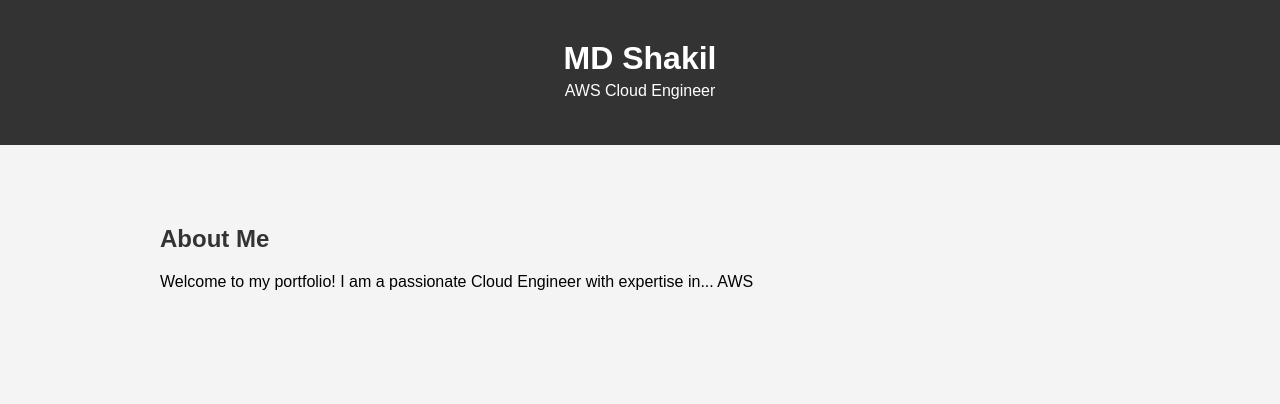
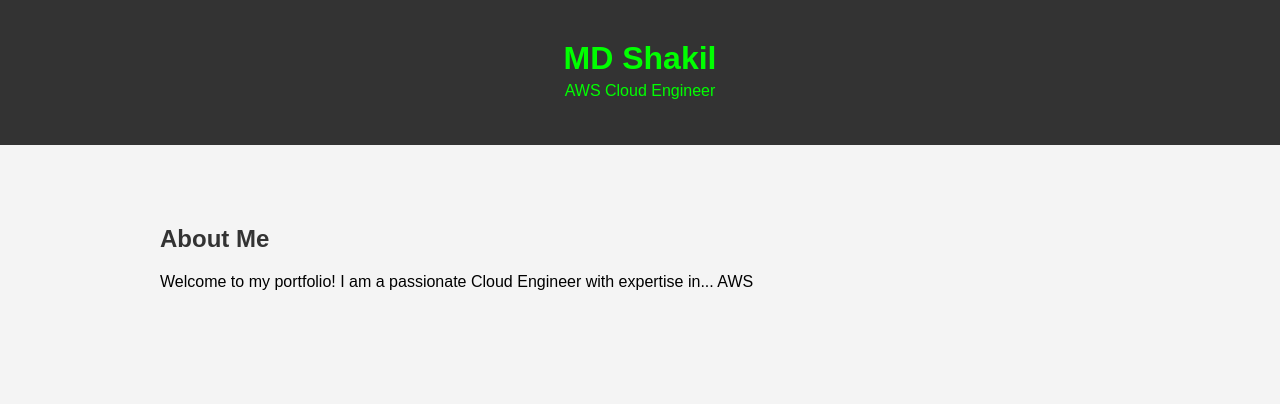
Before and after one commit to tryaws16/Static-html, a plain HTML site: page index.html in a window 1280 px wide. Shown: the top 404 px of the page. Drawn offline with Linux system fonts and the light colour scheme.

Commit message:
Update styles.css

```diff
--- a/styles.css
+++ b/styles.css
@@ -12,7 +12,7 @@
 
 header {
   background-color: #333;
-  color: #fff;
+  color: #00FF00;
   text-align: center;
   padding: 20px 0;
 }
```
